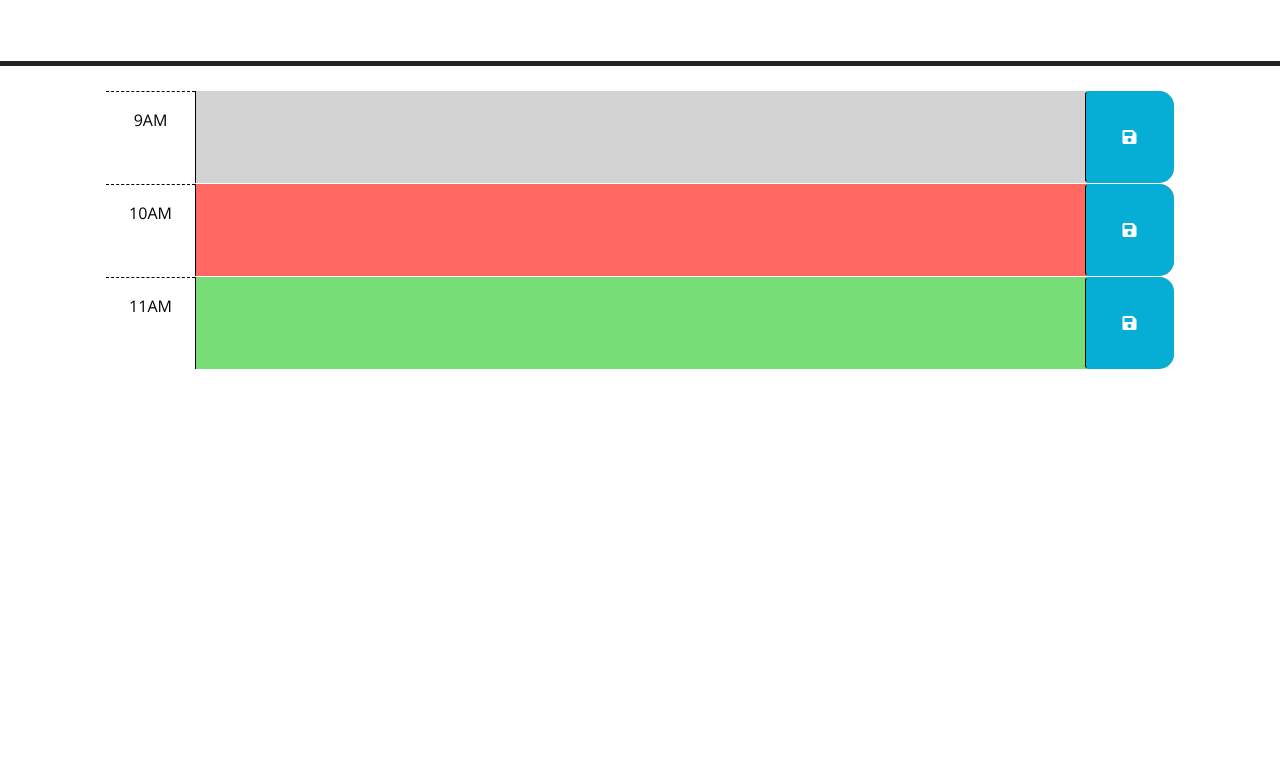
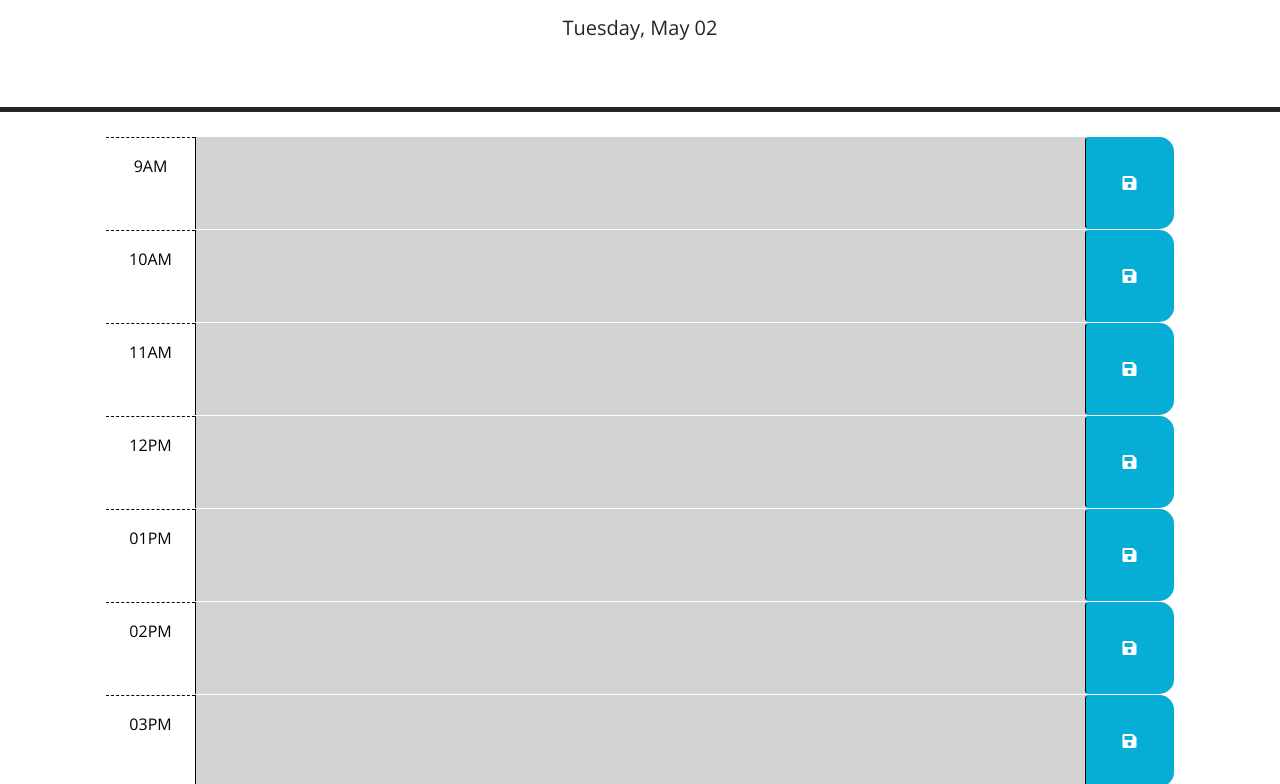
Before and after one commit to k-pineda/Work_Day_Scheduler, a plain HTML site: page index.html in a window 1280 px wide. Shown: the part 166-950 px from the top of the page. Before the commit the page ends 800 px from the top, so only its background shows below. Drawn offline with nearby package versions, Linux system fonts and the light colour scheme; files that its build step writes are made by us from their sources.

Commit message:
added functionality of calendar & storage of events

```diff
--- a/Develop/script.js
+++ b/Develop/script.js
@@ -1,23 +1,50 @@
 // Wrap all code that interacts with the DOM in a call to jQuery to ensure that
 // the code isn't run until the browser has finished rendering all the elements
 // in the html.
-$(function () {
+var currentDay = dayjs().format("dddd, MMM DD");
+$("#currentDay").text(currentDay);
+
+var currentTime=dayjs().format("HH");
+
+var userInput=$(".description");
+
+$(".time-block").each(function(){
+  var id = $(this).attr("id");
+
+  if (id < currentTime){
+    $(this).addClass("past")
+  }
+
+  else if (id === currentTime){
+    $(this).addClass("present")
+  }
+
+  else if (id > currentTime){
+    $(this).addClass("future")
+  }
+
+$(".saveBtn").on("click", function () {
+  var key=$(this).parent().attr("id");
+  var userInput=$(this).siblings(".description").val();
+
+  localStorage.setItem(key,userInput);
+  })
+
+
   // TODO: Add a listener for click events on the save button. This code should
   // use the id in the containing time-block as a key to save the user input in
   // local storage. HINT: What does `this` reference in the click listener
   // function? How can DOM traversal be used to get the "hour-x" id of the
   // time-block containing the button that was clicked? How might the id be
-  // useful when saving the description in local storage?
+  // useful when saving the description in local storage?-- id[0] localstorage.setItem("hour-9",userInput)
   //
-  // TODO: Add code to apply the past, present, or future class to each time
-  // block by comparing the id to the current hour. HINTS: How can the id
-  // attribute of each time-block be used to conditionally add or remove the
-  // past, present, and future classes? How can Day.js be used to get the
-  // current hour in 24-hour time?
+
+
   //
   // TODO: Add code to get any user input that was saved in localStorage and set
   // the values of the corresponding textarea elements. HINT: How can the id
   // attribute of each time-block be used to do this?
   //
-  // TODO: Add code to display the current date in the header of the page.
+
 });
+$("#09 .description").val(localStorage.getItem("09"));
--- a/index.html
+++ b/index.html
@@ -18,7 +18,8 @@
       href="https://fonts.googleapis.com/css?family=Open+Sans&display=swap"
       rel="stylesheet"
     />
-    <link rel="stylesheet" href="style.css" />
+    <link rel="stylesheet" href="./Develop/style.css" />
+
     <title>Work Day Scheduler</title>
   </head>
 
@@ -40,7 +41,7 @@
         -->
 
       <!-- Example of a past time block. The "past" class adds a gray background color. -->
-      <div id="hour-9" class="row time-block past">
+      <div id="09" class="row time-block">
         <div class="col-2 col-md-1 hour text-center py-3">9AM</div>
         <textarea class="col-8 col-md-10 description" rows="3"> </textarea>
         <button class="btn saveBtn col-2 col-md-1" aria-label="save">
@@ -49,7 +50,7 @@
       </div>
 
       <!-- Example of a a present time block. The "present" class adds a red background color. -->
-      <div id="hour-10" class="row time-block present">
+      <div id="10" class="row time-block">
         <div class="col-2 col-md-1 hour text-center py-3">10AM</div>
         <textarea class="col-8 col-md-10 description" rows="3"> </textarea>
         <button class="btn saveBtn col-2 col-md-1" aria-label="save">
@@ -58,8 +59,56 @@
       </div>
 
       <!-- Example of a future time block. The "future" class adds a green background color. -->
-      <div id="hour-11" class="row time-block future">
+      <div id="11" class="row time-block">
         <div class="col-2 col-md-1 hour text-center py-3">11AM</div>
+        <textarea class="col-8 col-md-10 description" rows="3"> </textarea>
+        <button class="btn saveBtn col-2 col-md-1" aria-label="save">
+          <i class="fas fa-save" aria-hidden="true"></i>
+        </button>
+      </div>
+      <!-- Example of a future time block. The "future" class adds a green background color. -->
+      <div id="12" class="row time-block">
+        <div class="col-2 col-md-1 hour text-center py-3">12PM</div>
+        <textarea class="col-8 col-md-10 description" rows="3"> </textarea>
+        <button class="btn saveBtn col-2 col-md-1" aria-label="save">
+          <i class="fas fa-save" aria-hidden="true"></i>
+        </button>
+      </div>
+            <!-- Example of a future time block. The "future" class adds a green background color. -->
+  <div id="13" class="row time-block">
+    <div class="col-2 col-md-1 hour text-center py-3">01PM</div>
+    <textarea class="col-8 col-md-10 description" rows="3"> </textarea>
+    <button class="btn saveBtn col-2 col-md-1" aria-label="save">
+      <i class="fas fa-save" aria-hidden="true"></i>
+    </button>
+  </div>
+        <!-- Example of a future time block. The "future" class adds a green background color. -->
+        <div id="14" class="row time-block">
+          <div class="col-2 col-md-1 hour text-center py-3">02PM</div>
+          <textarea class="col-8 col-md-10 description" rows="3"> </textarea>
+          <button class="btn saveBtn col-2 col-md-1" aria-label="save">
+            <i class="fas fa-save" aria-hidden="true"></i>
+          </button>
+        </div>
+      <!-- Example of a future time block. The "future" class adds a green background color. -->
+        <div id="15" class="row time-block">
+          <div class="col-2 col-md-1 hour text-center py-3">03PM</div>
+          <textarea class="col-8 col-md-10 description" rows="3"> </textarea>
+          <button class="btn saveBtn col-2 col-md-1" aria-label="save">
+            <i class="fas fa-save" aria-hidden="true"></i>
+          </button>
+        </div>
+        <!-- Example of a future time block. The "future" class adds a green background color. -->
+        <div id="16" class="row time-block">
+          <div class="col-2 col-md-1 hour text-center py-3">04PM</div>
+          <textarea class="col-8 col-md-10 description" rows="3"> </textarea>
+          <button class="btn saveBtn col-2 col-md-1" aria-label="save">
+            <i class="fas fa-save" aria-hidden="true"></i>
+          </button>
+        </div>
+      <!-- Example of a future time block. The "future" class adds a green background color. -->
+      <div id="17" class="row time-block">
+        <div class="col-2 col-md-1 hour text-center py-3">05PM</div>
         <textarea class="col-8 col-md-10 description" rows="3"> </textarea>
         <button class="btn saveBtn col-2 col-md-1" aria-label="save">
           <i class="fas fa-save" aria-hidden="true"></i>
@@ -73,6 +122,6 @@
       crossorigin="anonymous"
     ></script>
 
-    <script src="script.js"></script>
+    <script src="./Develop/script.js"></script>
   </body>
 </html>
```
